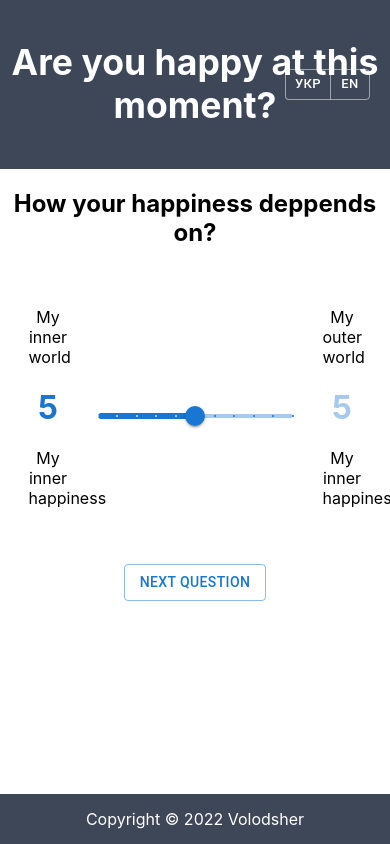
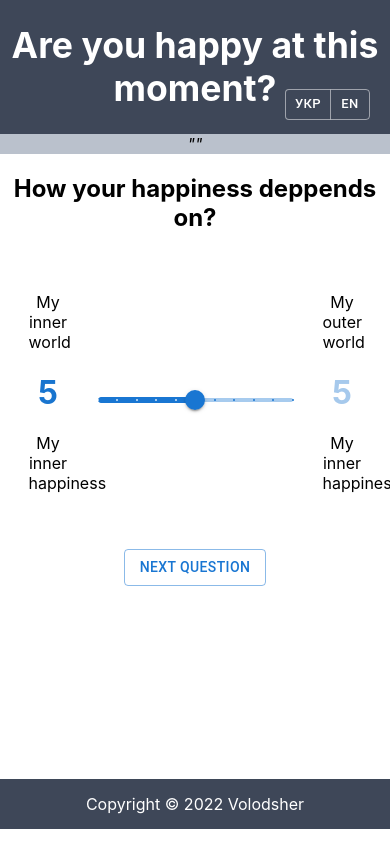
Before and after one commit to Volodsher/am-i-happy, a React (Create React App) app: page / in a window 390 px wide. Built offline with nearby package versions, Linux system fonts and the light colour scheme; no server answers.

Commit message:
language button with @media

```diff
--- a/package.json
+++ b/package.json
@@ -11,6 +11,7 @@
     "@testing-library/jest-dom": "^5.16.2",
     "@testing-library/react": "^12.1.4",
     "@testing-library/user-event": "^13.5.0",
+    "axios": "^0.26.1",
     "react": "^17.0.2",
     "react-dom": "^17.0.2",
     "react-redux": "^7.2.6",
@@ -24,7 +25,6 @@
     "eject": "react-scripts eject",
     "predeploy": "npm run build",
     "deploy": "gh-pages -d build"
-
   },
   "eslintConfig": {
     "extends": [
--- a/src/App.css
+++ b/src/App.css
@@ -16,7 +16,7 @@
 .App-header {
   position: relative;
   background-color: #3e4758;
-  min-height: 20vh;
+  min-height: 15vh;
   display: flex;
   /* flex-direction: column; */
   align-items: center;
@@ -37,3 +37,16 @@
     transform: rotate(360deg);
   }
 }
+
+@media (max-width: 860px) {
+  .languageBotton {
+    position: absolute;
+    margin-top: 75px;
+    right: 20px;
+  }
+}
+
+.languageBotton {
+  position: absolute;
+  right: 20px
+}
--- a/src/App.js
+++ b/src/App.js
@@ -1,6 +1,6 @@
 import './App.css';
 import { Box } from '@mui/material';
-import { createTheme, responsiveFontSizes } from '@mui/material/styles';
+import { createTheme } from '@mui/material/styles';
 
 import { useSelector } from 'react-redux';
 import { selectedQuestion } from './app/features/happyCounter/happyCounterSlice';
@@ -10,12 +10,16 @@ import { QuestionForm } from './app/features/QuestionForm/QuestionForm';
 import { Start } from './app/features/Start/Start';
 import { Footer } from './app/features/Footer/Footer';
 import { Header } from './app/features/Header/Header';
-import { color } from '@mui/system';
-import { blue } from '@mui/material/colors';
+import { Quote } from './app/features/Quote/Quote';
+// import { color } from '@mui/system';
+// import { blue } from '@mui/material/colors';
 import { ThemeProvider } from '@emotion/react';
 
 const theme = createTheme({
   palette: {
+    // primary: {
+    //   main: '#3e4758',
+    // },
     secondary: {
       main: '#ffffff',
     },
@@ -32,6 +36,7 @@ function App() {
     <ThemeProvider theme={theme}>
       <Box className="App">
         <Header />
+        <Quote />
         <Box
           sx={{
             minHeight: 'calc(80vh - 70px)',
--- a/src/app/features/Header/Header.js
+++ b/src/app/features/Header/Header.js
@@ -27,16 +27,16 @@ export function Header() {
         <h1>Ви зараз щасливі?</h1>
       )}
       <ButtonGroup
-        className="languageBotton"
         size="small"
         color="secondary"
         variant="outlined"
         aria-label="outlined button group"
-        sx={{
-          position: 'absolute',
-          right: '20px',
-          // bottom: '5px',
-        }}
+        // sx={{
+        //   position: 'absolute',
+        //   right: '20px',
+        //   // bottom: '5px',
+        // }}
+        className="languageBotton"
       >
         <Button onClick={() => handleLanguageUa()}>Укр</Button>
         <Button onClick={() => handleLanguageEn()}>En</Button>
--- /dev/null
+++ b/src/app/features/Quote/Quote.js
@@ -0,0 +1,31 @@
+import { useState, useEffect } from 'react';
+import { Box } from '@mui/material';
+import axios from 'axios';
+
+export function Quote() {
+  const [quote, setQuote] = useState('');
+
+  useEffect(() => {
+    axios.get('https://type.fit/api/quotes').then((res) => {
+      const quotes = res.data.filter((quote) => {
+        return quote.text.length < 50;
+      });
+      const quoteNumber = Math.floor(Math.random() * quotes.length);
+      setQuote(quotes[quoteNumber].text + ' ' + quotes[quoteNumber].author);
+    });
+  }, []);
+
+  return (
+    <Box
+      sx={{
+        backgroundColor: '#bac1cc',
+        minРeight: '5vc',
+        fontStyle: 'italic',
+      }}
+    >
+      "{quote}"
+    </Box>
+  );
+}
+
+export default Quote;
```
Also changed, not shown: 1 other file (tests, documents, lock files or other folders).
